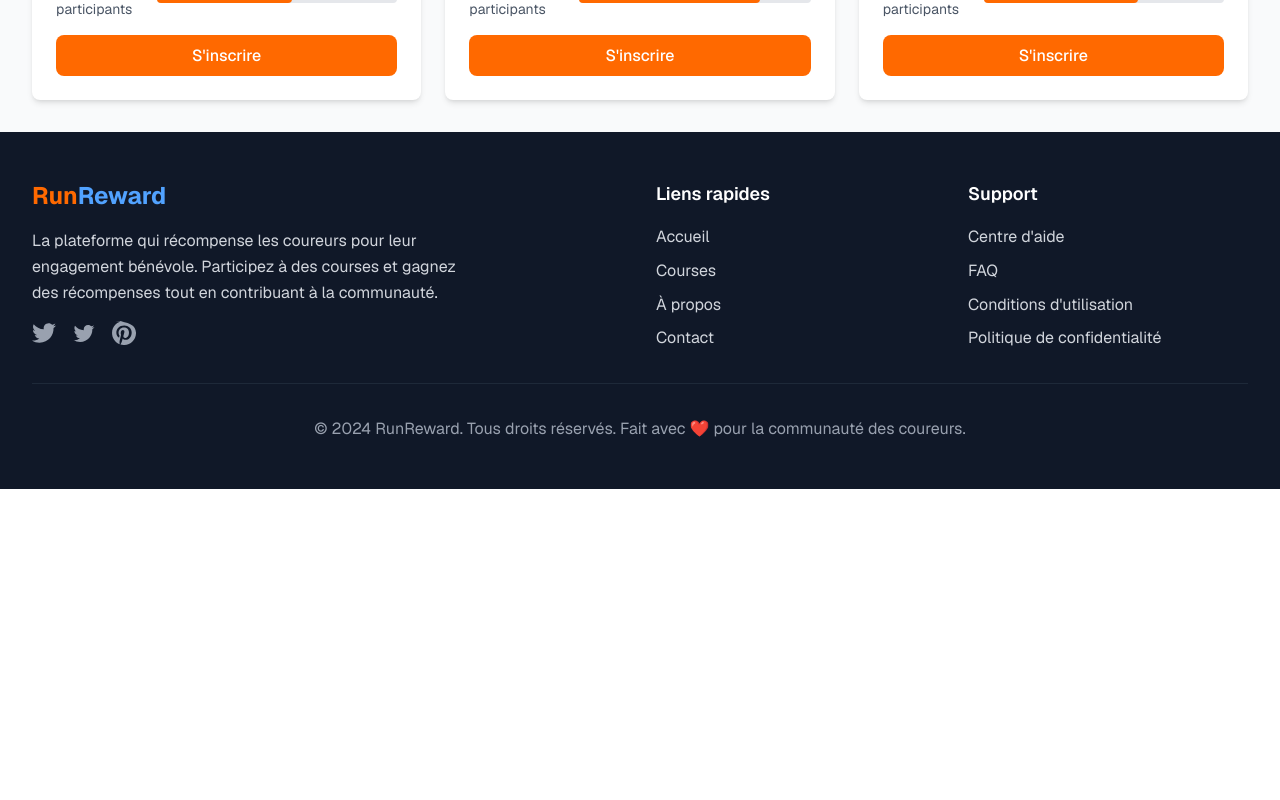
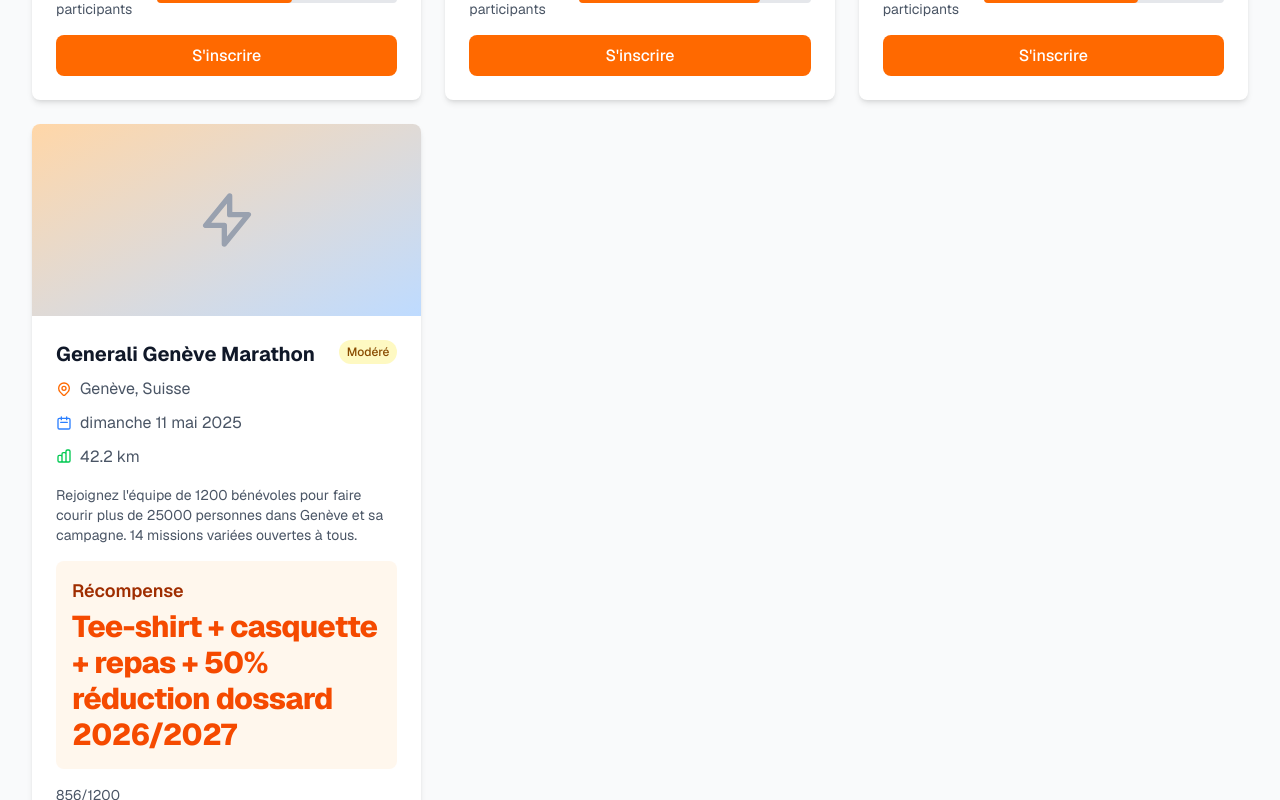
Before and after one commit to capucinewyseur/runreward-website, a Next.js app: page /courses in a window 1280 px wide. Shown: the part 1780-2580 px from the top of the page. Before the commit the page ends 2269 px from the top, so only its background shows below. Built offline with nearby package versions, Linux system fonts and the light colour scheme.

Commit message:
Ajout du Generali Genève Marathon - course réelle de bénévolat

```diff
--- a/src/app/courses/page.tsx
+++ b/src/app/courses/page.tsx
@@ -93,6 +93,19 @@
     maxParticipants: 50,
     currentParticipants: 32,
     difficulty: 'Difficile',
+    image: "/api/placeholder/400/250"
+  },
+  {
+    id: 7,
+    name: "Generali Genève Marathon",
+    location: "Genève, Suisse",
+    date: "2025-05-11",
+    distance: "42.2 km",
+    reward: "Tee-shirt + casquette + repas + 50% réduction dossard 2026/2027",
+    description: "Rejoignez l'équipe de 1200 bénévoles pour faire courir plus de 25000 personnes dans Genève et sa campagne. 14 missions variées ouvertes à tous.",
+    maxParticipants: 1200,
+    currentParticipants: 856,
+    difficulty: 'Modéré',
     image: "/api/placeholder/400/250"
   }
 ];
```
